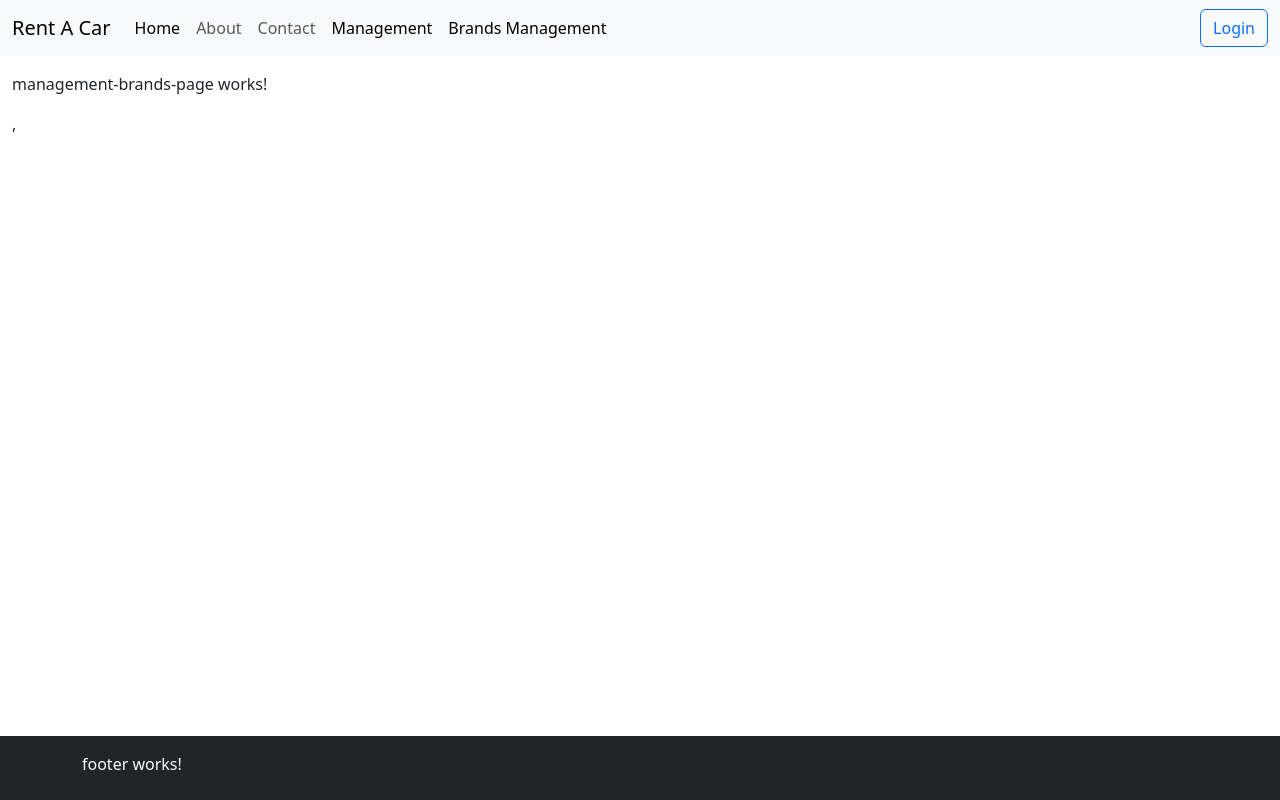
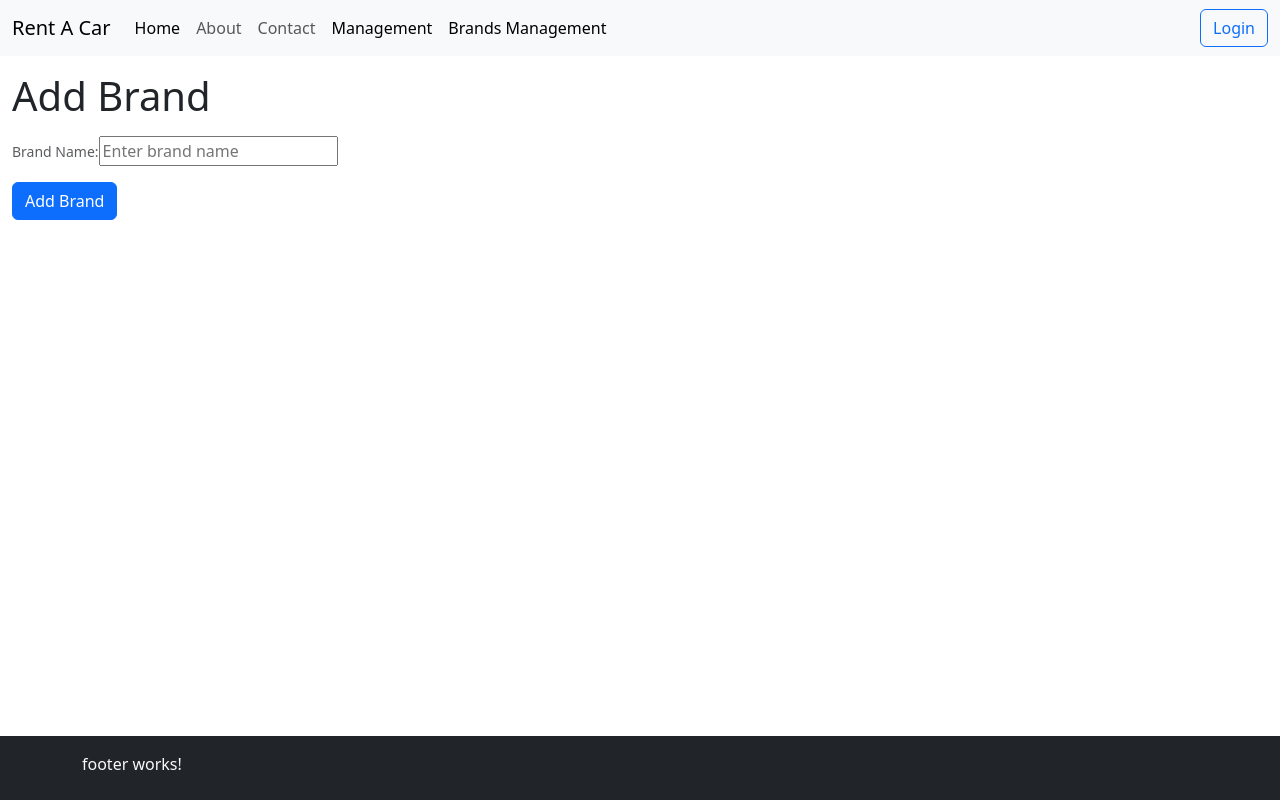
Before and after one commit to elifintizamoglu/tobeto-java3a-rentacar-frontend, an Angular app: page /management/brands in a window 1280 px wide. Built offline with nearby package versions, Linux system fonts and the light colour scheme; sample sign-in values are in the browser's storage.

Commit message:
add forms

```diff
--- /dev/null
+++ b/src/app/features/brands/components/add-brand-form/add-brand-form.component.html
@@ -0,0 +1,15 @@
+<!-- <label for="nameInput" class="form-text text-muted">Brand Name:</label>
+<input [(ngModel)]="nameInput" type="text" placeholder="Brand Name" id="nameInput" /> -->
+
+<!-- Reactive Forms -->
+<form [formGroup]="form" (ngSubmit)="onFormSubmit()">
+    <small *ngIf="formMessage">{{formMessage}}</small>
+
+    <div class="mt-3">
+        <label for="nameInput" class="form-text text-muted">Brand Name:</label>
+        <input formControlName="name" type="text" placeholder="Enter brand name" id="nameInput" />
+    </div>
+
+    <app-button type="submit" class="mt-3"> Add Brand </app-button>
+
+</form>
--- /dev/null
+++ b/src/app/features/brands/components/add-brand-form/add-brand-form.component.scss
@@ -0,0 +1,3 @@
+:host {
+  display: block;
+}
--- /dev/null
+++ b/src/app/features/brands/components/add-brand-form/add-brand-form.component.ts
@@ -0,0 +1,75 @@
+import { group } from '@angular/animations';
+import { CommonModule } from '@angular/common';
+import { ChangeDetectionStrategy, ChangeDetectorRef, Component, OnInit } from '@angular/core';
+import { FormBuilder, FormGroup, FormsModule, ReactiveFormsModule, Validators } from '@angular/forms';
+import { ButtonComponent } from '../../../../shared/components/button/button.component';
+import { Add4RequestParams, BrandsControllerService } from '../../../../shared/services/api';
+
+@Component({
+  selector: 'app-add-brand-form',
+  standalone: true,
+  imports: [
+    CommonModule,
+    //FormsModule,
+    ReactiveFormsModule,
+    ButtonComponent,
+  ],
+  templateUrl: './add-brand-form.component.html',
+  styleUrl: './add-brand-form.component.scss',
+  changeDetection: ChangeDetectionStrategy.OnPush,
+})
+export class AddBrandFormComponent implements OnInit {
+
+  //nameInput: string = '';
+  form!: FormGroup; // ! -> şu an bir değer atamayacağım sonra atayacağım
+  formMessage: string | null = null;
+
+  constructor(private formBuilder: FormBuilder,
+    private brandsService: BrandsControllerService,
+    private change: ChangeDetectorRef) { }
+
+  ngOnInit(): void { // component ilk yüklendiğinde form oluşturulacak
+    this.createForm();
+  }
+
+  createForm() {
+    this.form = this.formBuilder.group({
+      name: ['', [Validators.required]],
+    });
+  }
+
+  onFormSubmit() {
+    if (this.form.invalid) {
+      this.formMessage = 'Please fill all required fields.';
+      return;
+    }
+    this.add();
+  }
+
+  add() {
+
+    const request: Add4RequestParams = {
+      createBrandRequest: {
+        name: this.form.value.name,
+      }
+    }
+    this.brandsService.add4(request).subscribe({
+      next: (response) => {
+        // Next: Observable'dan gelen veri yakaladığımız fonksiyon
+        console.log("a");
+        console.log(response);
+      },
+      error: (error) => {
+        // Error: Observable'dan gelen hata yakaladığımız fonksiyon
+        this.formMessage = error.error.message;
+        this.change.markForCheck();// OnPush olduğu için bir sonraki bir olaya kadar değişikliği algılamaz. Böylece biz manuel olarak değişikliği algılamasını sağlıyoruz.
+      },
+      complete: () => {
+        // Complete: Observable'dan gelen veri akışının tamamlandığını bildiren fonksiyon. Complete çalıştığı taktirde observable'dan gelen veri akışı sona erer.
+        this.formMessage = 'Brand added successfully';
+        this.form.reset();
+        this.change.markForCheck();
+      },
+    });
+  }
+}
--- a/src/app/features/brands/components/brands-list-menu/brands-list-menu.component.ts
+++ b/src/app/features/brands/components/brands-list-menu/brands-list-menu.component.ts
@@ -74,6 +74,6 @@
         label: brand.name!, // ! işareti null olmayan bir değer olduğunu belirtir
         click: (_: MouseEvent) => this.onSelectBrand(brand),
       };
-    });
+    }) ?? [];
   }
 }
--- a/src/app/routes/management-page/management-brands-page/management-brands-page.component.html
+++ b/src/app/routes/management-page/management-brands-page/management-brands-page.component.html
@@ -1 +1,2 @@
-<p>management-brands-page works!</p>,
+<h1>Add Brand</h1>
+<app-add-brand-form></app-add-brand-form>
--- a/src/app/routes/management-page/management-brands-page/management-brands-page.component.ts
+++ b/src/app/routes/management-page/management-brands-page/management-brands-page.component.ts
@@ -1,11 +1,13 @@
 import { CommonModule } from '@angular/common';
 import { ChangeDetectionStrategy, Component } from '@angular/core';
+import { AddBrandFormComponent } from '../../../features/brands/components/add-brand-form/add-brand-form.component';
 
 @Component({
   selector: 'app-management-brands-page',
   standalone: true,
   imports: [
     CommonModule,
+    AddBrandFormComponent,
   ],
   templateUrl: './management-brands-page.component.html',
   styleUrl: './management-brands-page.component.scss',
--- a/src/app/shared/components/button/button.component.html
+++ b/src/app/shared/components/button/button.component.html
@@ -1,3 +1,3 @@
-<button type="button" [class]="buttonClass" (click)="onClick($event)">
+<button [type]="type" [class]="buttonClass" (click)="onClick($event)">
     <ng-content></ng-content>
 </button>
--- a/src/app/shared/components/button/button.component.ts
+++ b/src/app/shared/components/button/button.component.ts
@@ -14,6 +14,8 @@
 export class ButtonComponent {
 
   // State
+
+  @Input() type: 'button' | 'submit' | 'reset' = 'button';
   @Input() variant: ButtonVariant = 'primary';
   @Output() click = new EventEmitter<MouseEvent>();
 
```
